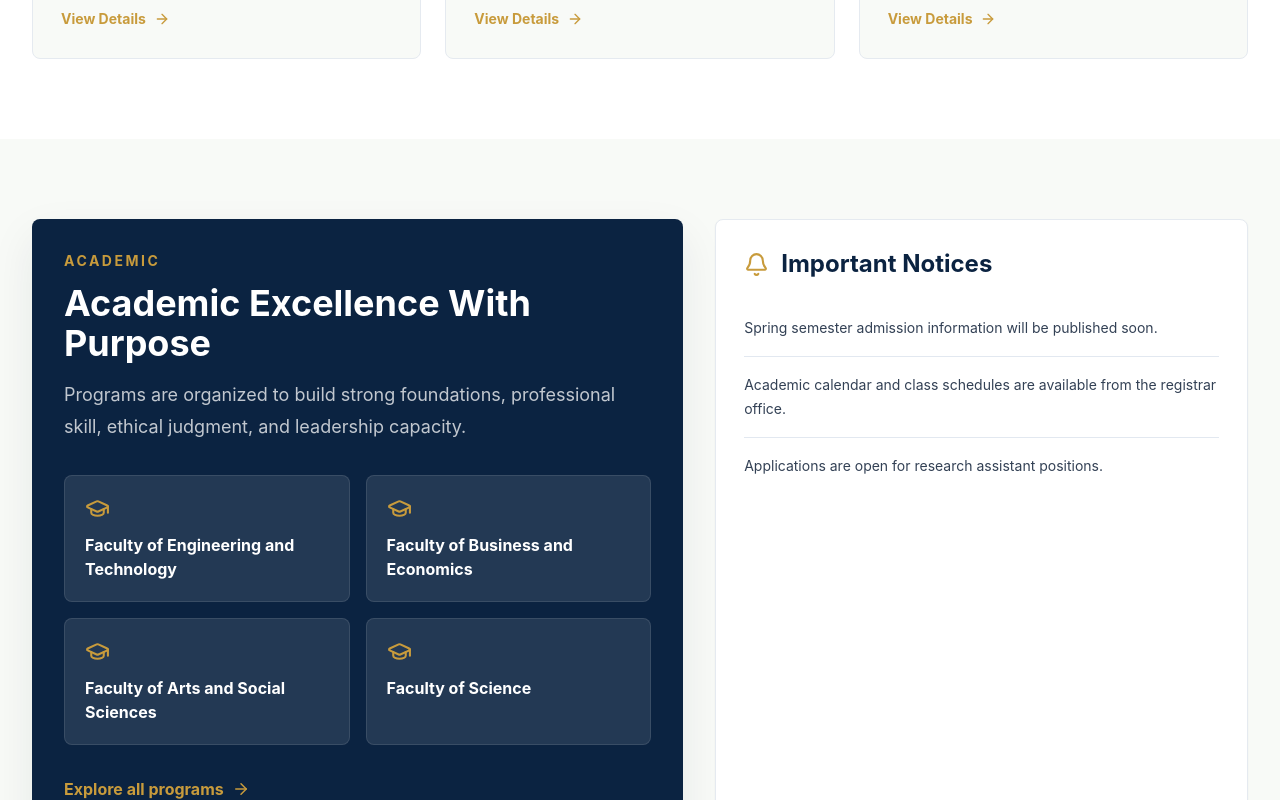
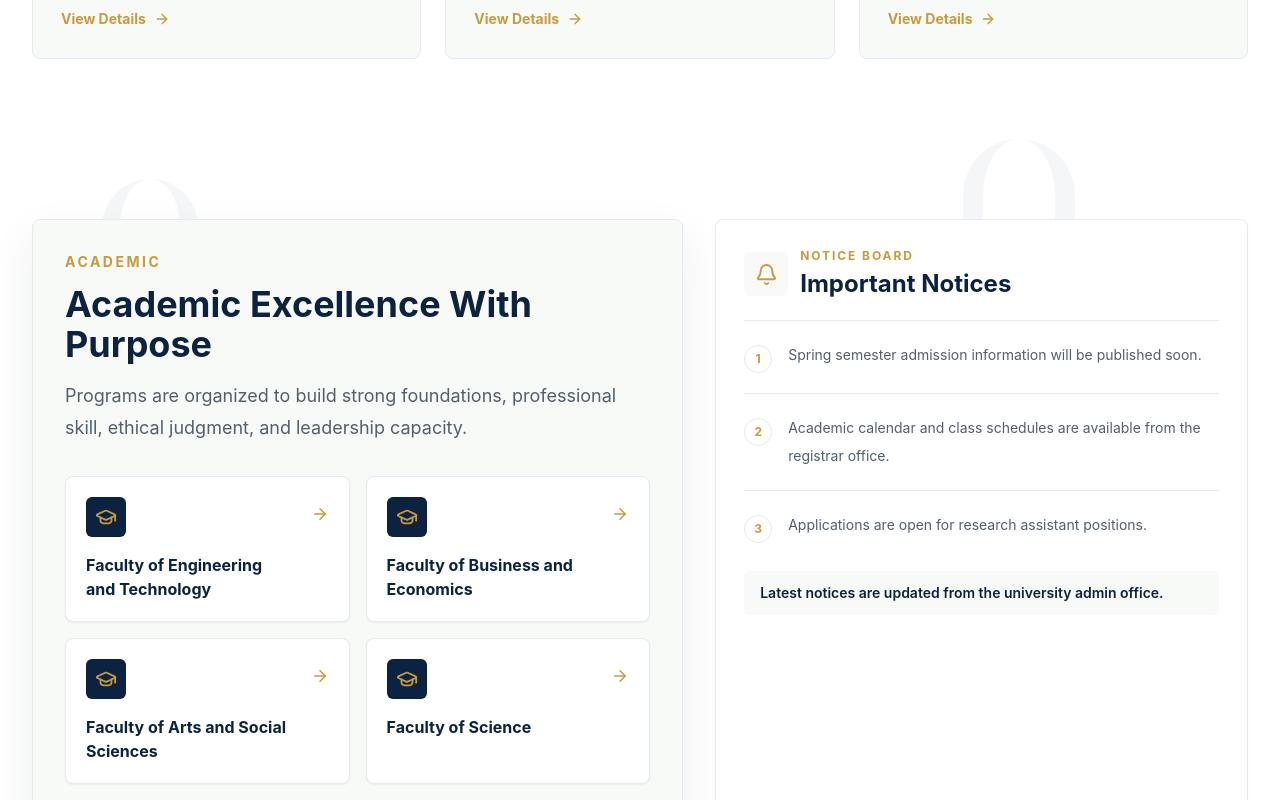
Before and after one commit to Arvi-Saleque/buek, a Next.js app: page / in a window 1280 px wide. Shown: the part 1860-2660 px from the top of the page. Built offline with nearby package versions, Linux system fonts and the light colour scheme; no server answers; the database is empty.

Commit message:
Refine academic notices homepage section

```diff
--- a/src/app/(site)/page.tsx
+++ b/src/app/(site)/page.tsx
@@ -106,44 +106,75 @@ export default async function HomePage() {
         </Container>
       </section>
 
-      <Container className="grid gap-8 py-20 lg:grid-cols-[1.1fr_0.9fr]">
-        <section className="rounded-lg bg-university-navy p-8 text-white shadow-soft">
+      <section className="relative overflow-hidden bg-white py-20">
+        <div className="pointer-events-none absolute inset-0 opacity-[0.035]">
+          <div className="absolute left-[8%] top-10 h-[520px] w-24 rounded-t-full border-x-[18px] border-university-navy" />
+          <div className="absolute left-[24%] top-20 h-[480px] w-24 rounded-t-full border-x-[18px] border-university-navy" />
+          <div className="absolute right-[16%] top-0 h-[560px] w-28 rounded-t-full border-x-[20px] border-university-navy" />
+        </div>
+        <Container className="relative grid gap-8 lg:grid-cols-[1.1fr_0.9fr]">
+          <section className="rounded-lg border border-university-line bg-university-mist p-8 shadow-soft">
             <div className="max-w-3xl">
               <p className="mb-3 text-sm font-bold uppercase tracking-[0.18em] text-university-gold">
                 Academic
               </p>
-            <h2 className="text-3xl font-bold tracking-normal text-white md:text-4xl">
+              <h2 className="text-3xl font-bold tracking-normal text-university-navy md:text-4xl">
                 {home.academicTitle}
               </h2>
-            <p className="mt-4 text-lg leading-8 text-white/75">{home.academicBody}</p>
+              <p className="mt-4 text-lg leading-8 text-university-text">{home.academicBody}</p>
             </div>
             <div className="mt-8 grid gap-4 sm:grid-cols-2">
               {academic.programs.slice(0, 4).map((program) => (
-              <div key={program} className="rounded-lg border border-white/10 bg-white/10 p-5">
-                <GraduationCap className="text-university-gold" size={25} />
-                <h2 className="mt-3 font-bold">{program}</h2>
-              </div>
+                <Link
+                  key={program}
+                  href="/academic"
+                  className="group flex min-h-28 items-start justify-between gap-4 rounded-lg border border-university-line bg-white p-5 shadow-sm transition hover:-translate-y-1 hover:border-university-gold hover:shadow-soft"
+                >
+                  <span>
+                    <span className="grid h-10 w-10 place-items-center rounded-md bg-university-navy text-university-gold">
+                      <GraduationCap size={22} />
+                    </span>
+                    <h2 className="mt-4 font-bold leading-6 text-university-navy">{program}</h2>
+                  </span>
+                  <ArrowRight className="mt-2 shrink-0 text-university-gold transition group-hover:translate-x-1" size={18} />
+                </Link>
               ))}
             </div>
-          <Link href="/academic" className="mt-8 inline-flex items-center gap-2 font-bold text-university-gold">
-            Explore all programs <ArrowRight size={18} />
+            <Link href="/academic" className="mt-8 inline-flex items-center gap-2 font-bold text-university-navy">
+              Explore all programs <ArrowRight className="text-university-gold" size={18} />
             </Link>
           </section>
 
           <aside className="rounded-lg border border-university-line bg-white p-7 shadow-sm">
+            <div className="flex items-start justify-between gap-4 border-b border-university-line pb-5">
               <div className="flex items-center gap-3">
-            <Bell className="text-university-gold" size={25} />
-            <h2 className="text-2xl font-bold text-university-navy">{home.noticeTitle}</h2>
+                <span className="grid h-11 w-11 place-items-center rounded-md bg-university-mist text-university-gold">
+                  <Bell size={23} />
+                </span>
+                <div>
+                  <p className="text-xs font-bold uppercase tracking-[0.16em] text-university-gold">
+                    Notice Board
+                  </p>
+                  <h2 className="mt-1 text-2xl font-bold text-university-navy">{home.noticeTitle}</h2>
                 </div>
-          <div className="mt-5 divide-y divide-slate-200">
-            {home.notices.map((notice) => (
-              <p key={notice} className="py-4 text-sm leading-6 text-slate-700">
-                {notice}
-              </p>
+              </div>
+            </div>
+            <div className="divide-y divide-university-line">
+              {home.notices.map((notice, index) => (
+                <article key={notice} className="flex gap-4 py-5">
+                  <span className="mt-1 grid h-7 w-7 shrink-0 place-items-center rounded-full border border-university-line text-xs font-bold text-university-gold">
+                    {index + 1}
+                  </span>
+                  <p className="text-sm leading-7 text-university-text">{notice}</p>
+                </article>
               ))}
+            </div>
+            <div className="mt-2 rounded-md bg-university-mist px-4 py-3 text-sm font-semibold text-university-navy">
+              Latest notices are updated from the university admin office.
             </div>
           </aside>
         </Container>
+      </section>
 
       <section className="bg-white py-20">
         <Container>
```
Lines whose indentation alone changed are shown as unchanged.
